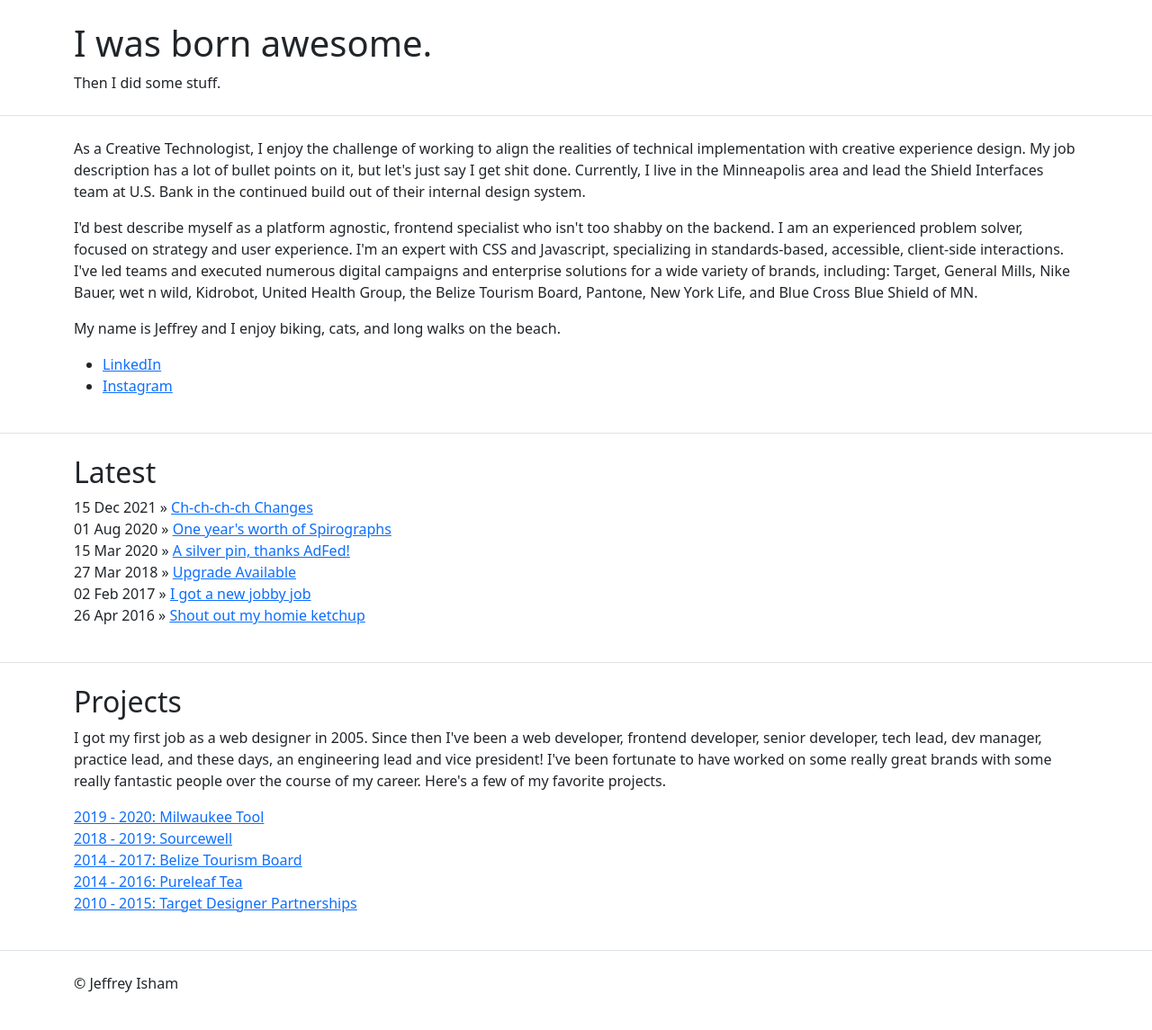
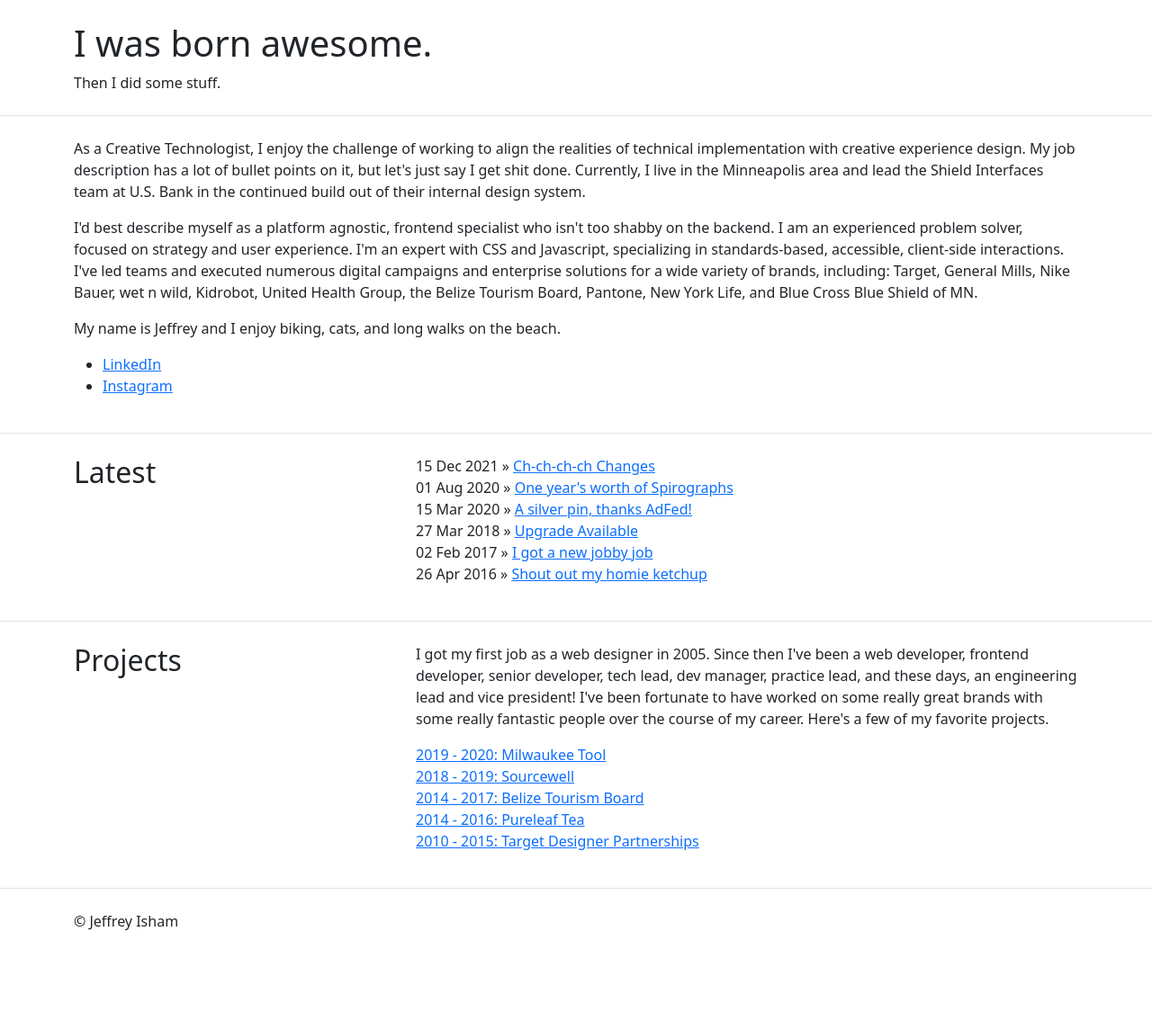
Before and after one commit to jeffreyisham/jeffreyisham.github.io, a Jekyll site: the page built from index.html, in a window 1280 px wide. Shown: the whole page at 90% size. Built offline with Jekyll 4.4.1, drawn with Linux system fonts in a browser that asks for light colours; after the commit the page ends 1076 px from its top, so only the background shows below that.

Commit message:
Update home.html

```diff
--- a/_layouts/home.html
+++ b/_layouts/home.html
@@ -20,7 +20,12 @@
 
     <div class="border-bottom">
       <div class="container py-4">
+
+        <div class="row">
+          <div class="col-lg-4">
             <h2>Latest</h2>
+          </div>
+          <div class="col-lg-8">
             <ul class="posts list-unstyled">
               {% for post in site.posts %}
                 <li><span>{{ post.date | date_to_string }}</span> » <a href="{{ post.url }}" title="{{ post.title }}">{{ post.title }}</a></li>
@@ -29,9 +34,17 @@
           </div>
         </div>
 
+      </div>
+    </div>
+
     <div class="border-bottom">
       <div class="container py-4">
+
+        <div class="row">
+          <div class="col-lg-4">
             <h2>Projects</h2>
+          </div>
+          <div class="col-lg-8">
             <p>I got my first job as a web designer in 2005. Since then I've been a web developer, frontend developer, senior developer, tech lead, dev manager, practice lead, and these days, an engineering lead and vice president! I've been fortunate to have worked on some really great brands with some really fantastic people over the course of my career. Here's a few of my favorite projects.</p>
             <ul class="posts list-unstyled">
               {% assign work_items = site.work | sort: 'date' | reverse %}
@@ -42,6 +55,9 @@
           </div>
         </div>
 
+      </div>
+    </div>
+
     {% include site-footer.html %}
 
     <script src="https://cdn.jsdelivr.net/npm/bootstrap@5.1.3/dist/js/bootstrap.bundle.min.js" integrity="sha384-ka7Sk0Gln4gmtz2MlQnikT1wXgYsOg+OMhuP+IlRH9sENBO0LRn5q+8nbTov4+1p" crossorigin="anonymous"></script>
```
Lines whose indentation alone changed are shown as unchanged.
